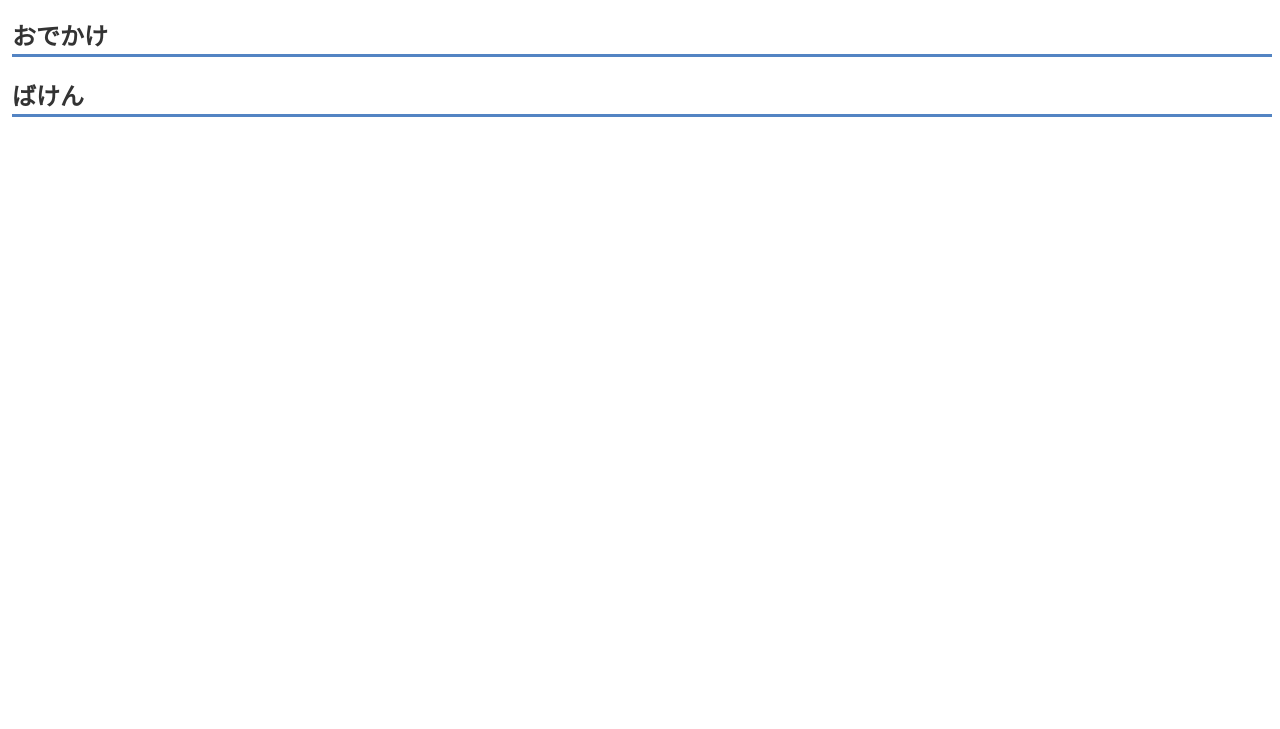
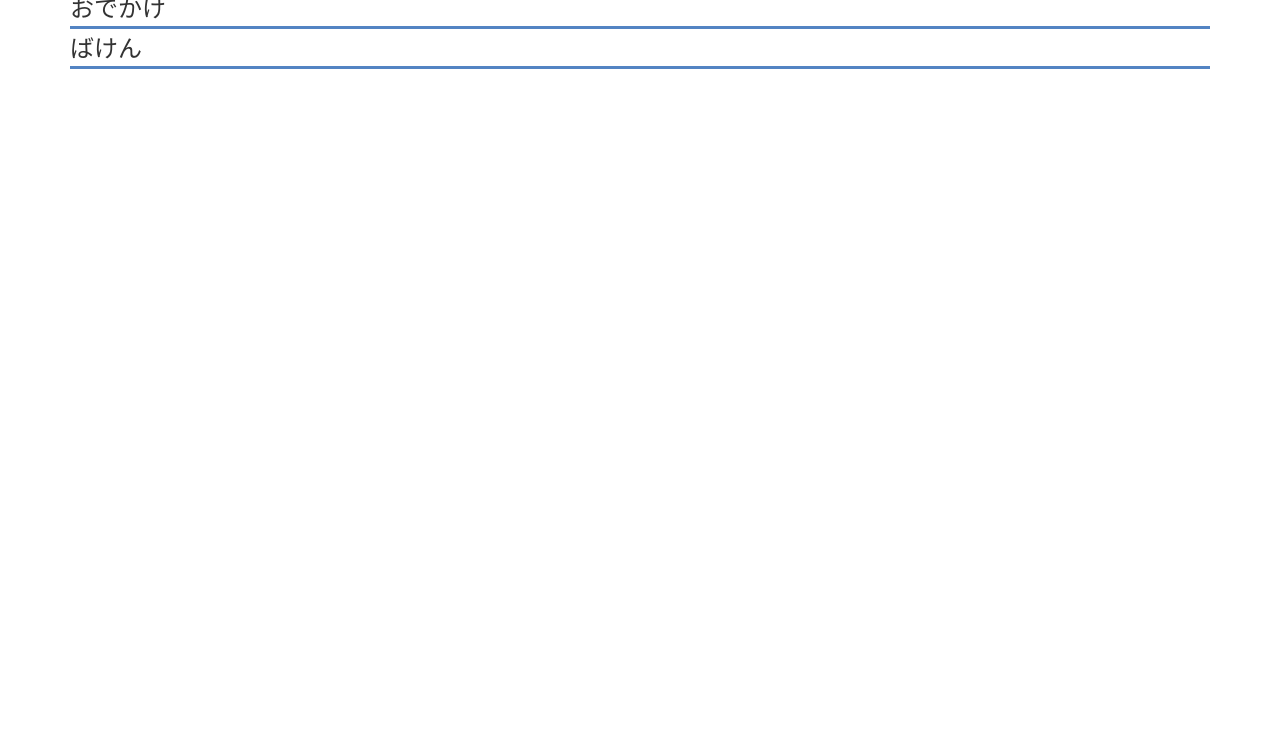
Before and after one commit to Gamma-Gem/homepage, a plain HTML site: page index.html in a window 1280 px wide. Shown: the part 71-800 px from the top of the page. Drawn offline with Linux system fonts and the light colour scheme.

Commit message:
ちょっと追加

```diff
--- a/index.html
+++ b/index.html
@@ -4,12 +4,14 @@
     <meta charset="utf-8">
     <title>もぐもぐ</title>
     <link rel="stylesheet" href="stylesheet.css">
+    <link rel="stylesheet" href="responsive.css">
     <link rel="preconnect" href="https://fonts.googleapis.com">
     <link rel="preconnect" href="https://fonts.gstatic.com" crossorigin>
     <link href="https://fonts.googleapis.com/css2?family=M+PLUS+Rounded+1c:wght@800&display=swap" rel="stylesheet">
 </head>
 <body>
     <header>
+      <div class="container">
         <div class="header-title">
           <a href="#" class="title">
             もぐもぐ
@@ -20,10 +22,13 @@
           <a href="#" class="list trip">おでかけ</a>
           <a href="#" class="list selfintro">じこしょうかい</a>
         </div>
+      </div>
     </header>
     <div class="main">
-        <h2 class="article_group">おでかけ</h2>
-        <h2 class="article_group">ばけん</h2>
+      <div class="container">
+        <div class="article_group">おでかけ</div>
+        <div class="article_group">ばけん</div>
+      </div>
     </div>
 </body>
 </html>
--- a/stylesheet.css
+++ b/stylesheet.css
@@ -1,14 +1,27 @@
+* {
+    box-sizing: border-box;
+}
 body {
     font-family: 'M PLUS Rounded 1c', sans-serif;
-
+    margin: 0;
+}
+a {
+    text-decoration: none;
 }
 header {
     background-color: rgba(83, 132, 195, 1);
     color: rgb(255, 255, 255);
     height: 60px;
 }
+
+.container {
+    max-width: 1170px;
+    width: 100%;
+    padding: 0 15px;
+    margin: 0 auto;
+  }
+
 .header-title a{
-    text-decoration: none;
     color: rgb(255, 255, 255);
     display: inline-block;
 }
@@ -26,7 +39,6 @@ header {
 
 }
 .list{
-    text-decoration: none;
     display: inline-block;
     color: rgb(255, 255, 255);
     padding: 0 15px 0 15px;
@@ -37,7 +49,7 @@ header {
     background-color: rgb(59, 105, 230);
 }
 .article_group {
+    font-size: 24px;
     border-bottom:medium solid rgb(83, 132, 195);
     color: rgb(51, 51, 51);
-    margin-left: 4px;
 }
```
Also changed, not shown: responsive.css (added, +7 -0 lines). Lines whose indentation alone changed are shown as unchanged.
